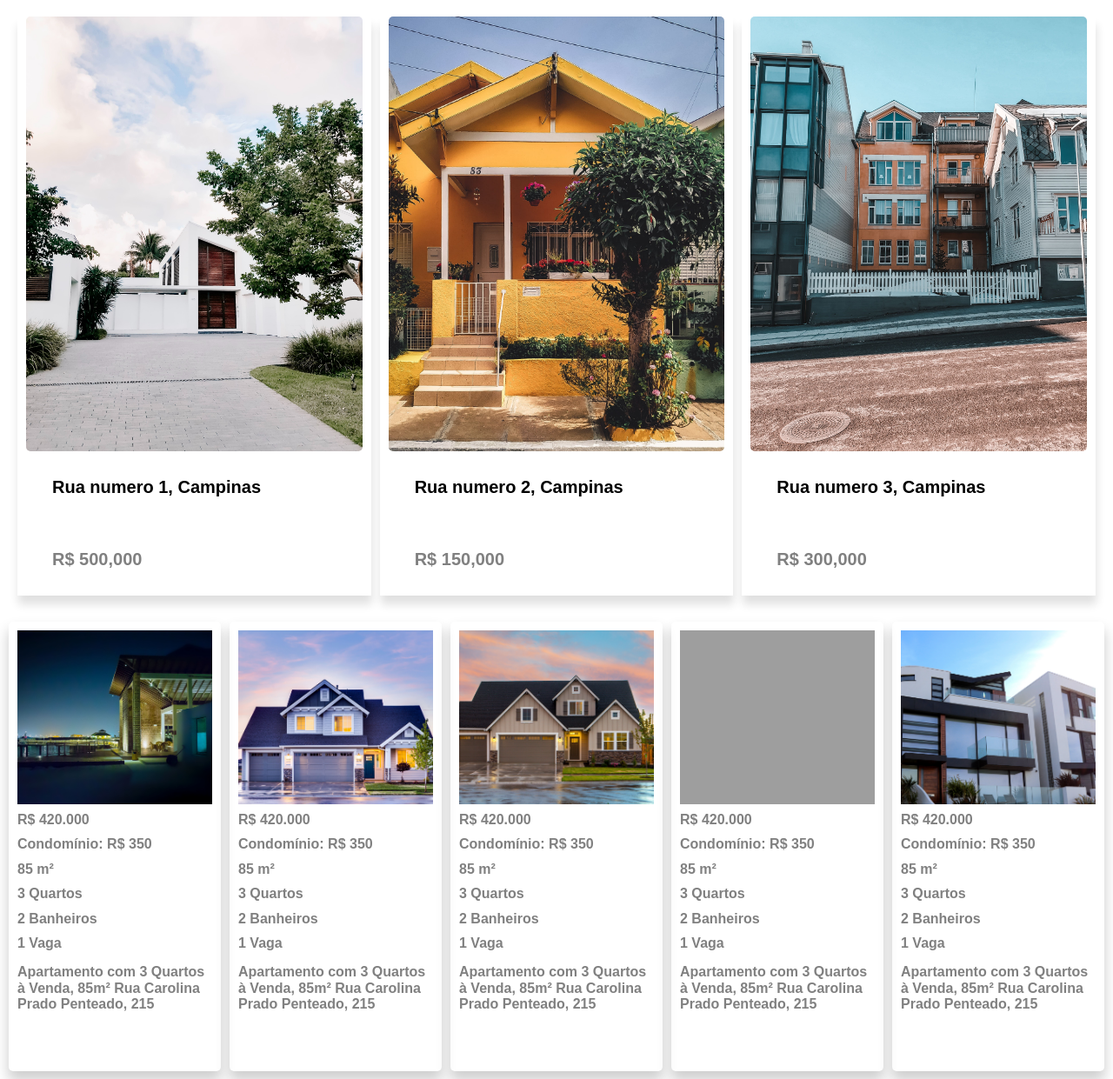
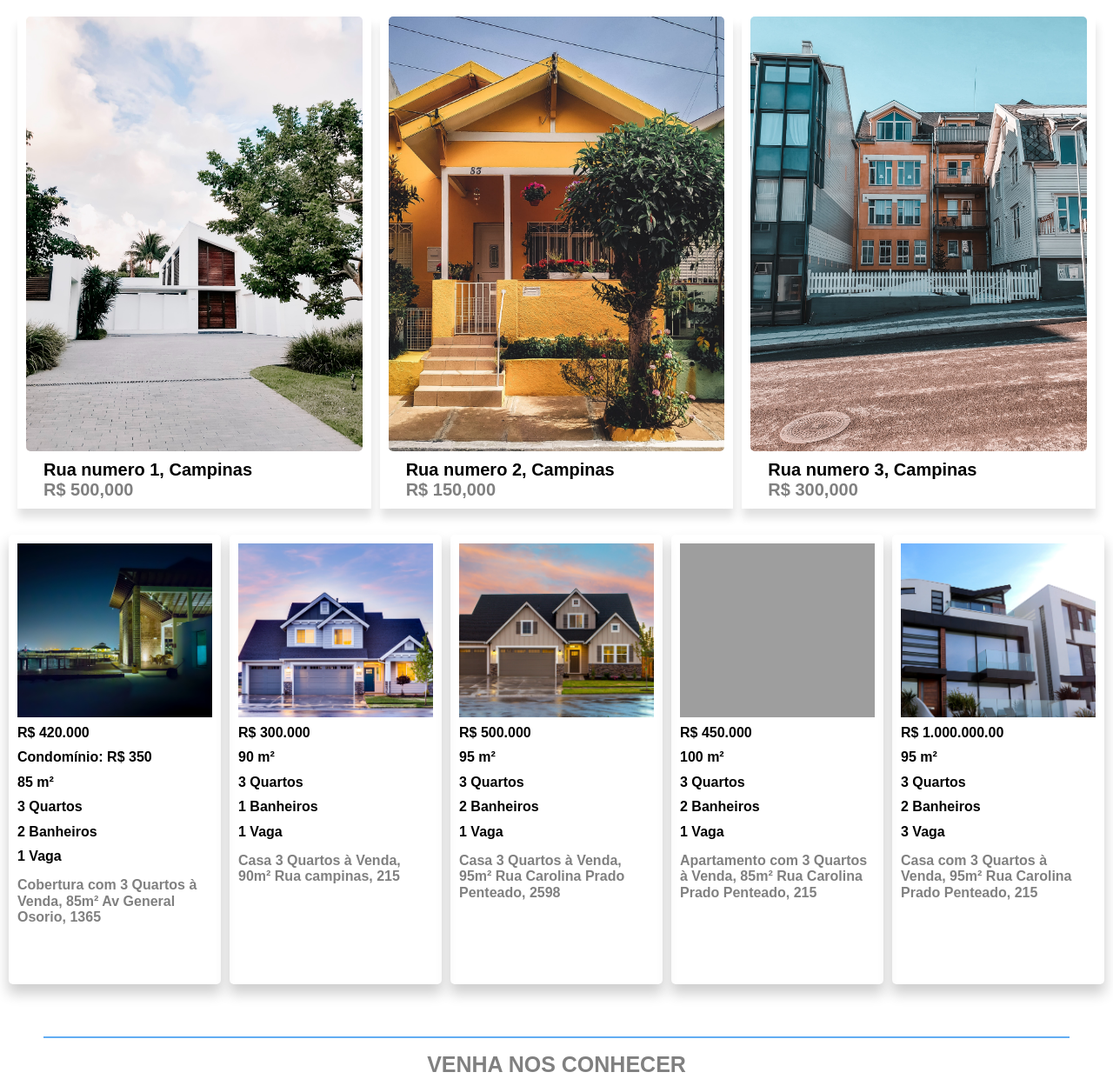
Before and after one commit to gustavolohmann/Site-de-imoveis, a PHP site: page /templates/index.html in a window 1280 px wide. Shown: the part 1329-2570 px from the top of the page at 87% size. Run offline with PHP 8.4, Linux system fonts and the light colour scheme; some libraries are stand-ins or nearby versions; grey boxes are pictures that could not be loaded.

Commit message:
Atualização 20/08/2022

```diff
--- a/css/css.css
+++ b/css/css.css
@@ -120,7 +120,7 @@
 .container-img {
     display: flex;
     align-items: center;
-    justify-content: center;
+    max-width: 100%;
     gap: 10px;
     padding: 20px;
 }
@@ -145,12 +145,13 @@
 }
 
 .informacao {
+    padding: 10px 20px;
     width: 100%;
+    height: 100%;
 }
 
-.container-img p {
+.informacao p {
     width: 100%;
-    padding: 30px;
     font-size: 20px;
     font-weight: bold;
 }
@@ -160,13 +161,68 @@
     color: #808080;
 }
 
+/*Portifolio*/
+.text-apresen {
+    font-size: 50px;
+    color: #808080;
+    text-align: center;
+}
+
+.texto-param {
+    text-align: start;
+    color: #1c1c1c;
+    padding-bottom: 50px;
+}
+
+.img-portifolio {
+    width: 100%;
+}
+
+.container-imgs {
+    display: flex;
+    justify-content: center;
+    width: 100%;
+    padding: 10px;
+    gap: 10px;
+}
+
+.container-imgs div {
+    width: 100%;
+    height: 517px;
+    padding: 10px 10px;
+    border: none;
+    border-radius: 5px;
+    box-shadow: 0px 10px 15px 1px #cfcfcf;
+
+}
+
+.container-imgs div ul li {
+    padding: 5px 0;
+    font-weight: bold;
+}
+
+.container-imgs p {
+    font-weight: bold;
+    padding: 10px 0;
+    font-weight: bold;
+    color: #808080;
+}
+
+.img-carrosuel {
+    width: 100%;
+    height: 200px;
+    max-width: 100%;
+    max-height: 100%;
+    object-fit: cover;
+}
+
 /*/\/\/\/\/\/\/\/\/\/\/\/\/\/\/\/\/\/\/\*/
 
 /*/\/\/\/\/\/\/\  - ICONS - /\/\//\/\/\/\/\*/
 .container-icon {
     display: flex;
     align-items: center;
-    justify-content: space-around;
+    justify-content: center;
     width: 100%;
     margin: 50px 0;
 }
@@ -183,6 +239,7 @@
     width: 150px;
 }
 
+/*\/\/\/\/\/\/\fim icons\/\/\/\/\/\/\*/
 .localizacao_mapa {
     border-top: 2px solid #62adf3;
     margin: 50px;
@@ -202,67 +259,7 @@
     width: 100%;
 }
 
-/*Portifolio*/
-.text-apresen {
-    font-size: 50px;
-    color: #808080;
-    text-align: center;
-}
 
-.texto-param {
-    text-align: start;
-    color: #1c1c1c;
-    padding-bottom: 50px;
-}
-
-.img-portifolio {
-    width: 100%;
-}
-
-
-.container-imgs {
-    display: flex;
-    justify-content: center;
-    align-items: flex-start;
-    width: 100%;
-    padding: 10px;
-    gap: 10px;
-}
-
-.container-imgs div {
-    width: 100%;
-    height: 517px;
-    padding: 10px 10px;
-    border: none;
-    border-radius: 5px;
-    box-shadow: 0px 10px 15px 1px #cfcfcf;
-
-}
-
-.container-imgs ul {
-    display: flex;
-    flex-direction: column;
-    color: #808080;
-}
-
-.container-imgs ul li {
-    padding: 5px 0;
-    font-weight: bold;
-}
-
-.container-imgs p {
-    padding: 10px 0;
-    font-weight: bold;
-    color: #808080;
-}
-
-.img-carrosuel {
-    width: 100%;
-    height: 200px;
-    max-width: 100%;
-    max-height: 100%;
-    object-fit: cover;
-}
 
 /*Registro*/
 
@@ -359,13 +356,6 @@
         max-width: 100%;
     }
 
-    .imagens_de_trabalho ul {
-        display: flex;
-        gap: 1rem;
-        justify-content: center;
-        flex-wrap: wrap;
-    }
-
     header {
         height: 60px;
     }
--- /dev/null
+++ b/css/mobile.css
@@ -0,0 +1,29 @@
+@media (max-width: 768px) {
+    .imagens_de_trabalho {
+        flex-direction: column;
+    }
+
+    .container-img {
+        justify-content: center;
+        flex-wrap: wrap;
+    }
+    .container-child-img {
+        width: 100%;
+        height: 500px;
+    }
+    .container-child-img img{
+        width: 100%;
+        height: 350px;
+    }
+    .container-imgs{
+        width: 100%;
+        flex-wrap: wrap;
+        align-items: center;
+    }
+    .container-imgs div{
+        width: 50%;
+    }
+    .img-carrosuel {
+        height: auto;
+    }
+}
--- a/templates/index.html
+++ b/templates/index.html
@@ -6,6 +6,7 @@
    <meta http-equiv="X-UA-Compatible" content="IE=edge">
    <meta name="viewport" content="width=device-width, initial-scale=1.0">
    <link rel="stylesheet" href=../css/css.css>
+   <link rel="stylesheet" href=../css/mobile.css>
    <link rel="stylesheet" href="../css/normalize.css">
    <link rel="stylesheet" href="https://cdnjs.cloudflare.com/ajax/libs/font-awesome/6.1.1/css/all.min.css"
       integrity="sha512-KfkfwYDsLkIlwQp6LFnl8zNdLGxu9YAA1QvwINks4PhcElQSvqcyVLLD9aMhXd13uQjoXtEKNosOWaZqXgel0g=="
@@ -95,38 +96,35 @@
                   <li>2 Banheiros</li>
                   <li>1 Vaga</li>
                </ul>
-               <p>Apartamento com 3 Quartos à Venda, 85m² Rua Carolina Prado Penteado, 215</p>
+               <p>Cobertura com 3 Quartos à Venda, 85m² Av General Osorio, 1365</p>
             </div>
             <div>
                <img class="img-carrosuel" src="../img-car/home-moderna-2.jpg">
                <ul>
-                  <li>R$ 420.000</li>
-                  <li>Condomínio: R$ 350</li>
-                  <li>85 m²</li>
+                  <li>R$ 300.000</li>
+                  <li>90 m²</li>
+                  <li>3 Quartos</li>
+                  <li>1 Banheiros</li>
+                  <li>1 Vaga</li>
+               </ul>
+               <p>Casa 3 Quartos à Venda, 90m² Rua campinas, 215</p>
+            </div>
+            <div>
+               <img class="img-carrosuel" src="../img-car/home-moderna-3.jpg">
+               <ul>
+                  <li>R$ 500.000</li>
+                  <li>95 m²</li>
                   <li>3 Quartos</li>
                   <li>2 Banheiros</li>
                   <li>1 Vaga</li>
                </ul>
-               <p>Apartamento com 3 Quartos à Venda, 85m² Rua Carolina Prado Penteado, 215</p>
-            </div>
-            <div>
-               <img class="img-carrosuel" src="../img-car/home-moderna-3.jpg">
-               <ul>
-                  <li>R$ 420.000</li>
-                  <li>Condomínio: R$ 350</li>
-                  <li>85 m²</li>
-                  <li>3 Quartos</li>
-                  <li>2 Banheiros</li>
-                  <li>1 Vaga</li>
-               </ul>
-               <p>Apartamento com 3 Quartos à Venda, 85m² Rua Carolina Prado Penteado, 215</p>
+               <p>Casa 3 Quartos à Venda, 95m² Rua Carolina Prado Penteado, 2598</p>
             </div>
             <div>
                <img class="img-carrosuel" src="../img-car/home-moderna-4.jpg">
                <ul>
-                  <li>R$ 420.000</li>
-                  <li>Condomínio: R$ 350</li>
-                  <li>85 m²</li>
+                  <li>R$ 450.000</li>
+                  <li>100 m²</li>
                   <li>3 Quartos</li>
                   <li>2 Banheiros</li>
                   <li>1 Vaga</li>
@@ -136,14 +134,13 @@
             <div>
                <img class="img-carrosuel" src="../img-car/home-moderna-5.jpg">
                <ul>
-                  <li>R$ 420.000</li>
-                  <li>Condomínio: R$ 350</li>
-                  <li>85 m²</li>
+                  <li>R$ 1.000.000.00</li>
+                  <li>95 m²</li>
                   <li>3 Quartos</li>
                   <li>2 Banheiros</li>
-                  <li>1 Vaga</li>
+                  <li>3 Vaga</li>
                </ul>
-               <p>Apartamento com 3 Quartos à Venda, 85m² Rua Carolina Prado Penteado, 215</p>
+               <p>Casa com 3 Quartos à Venda, 95m² Rua Carolina Prado Penteado, 215</p>
             </div>
          </div>
       </div>
```
